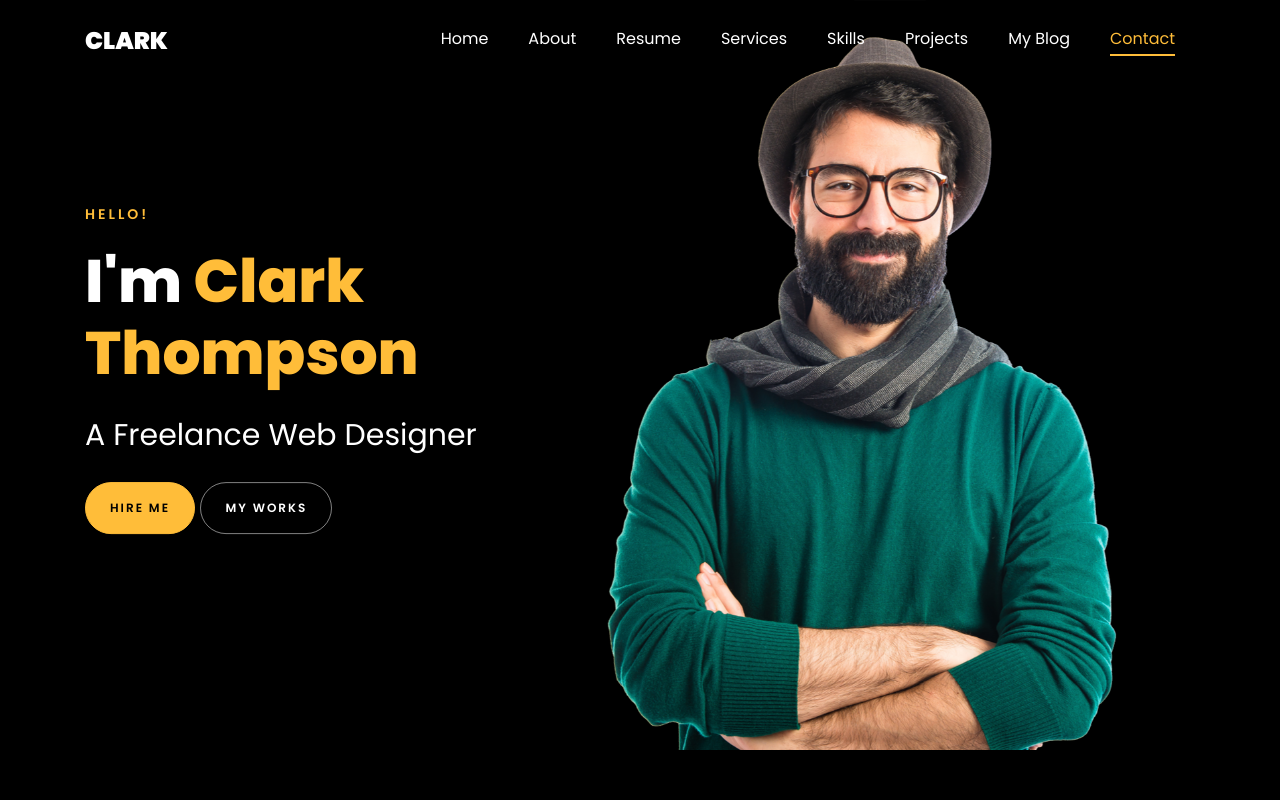
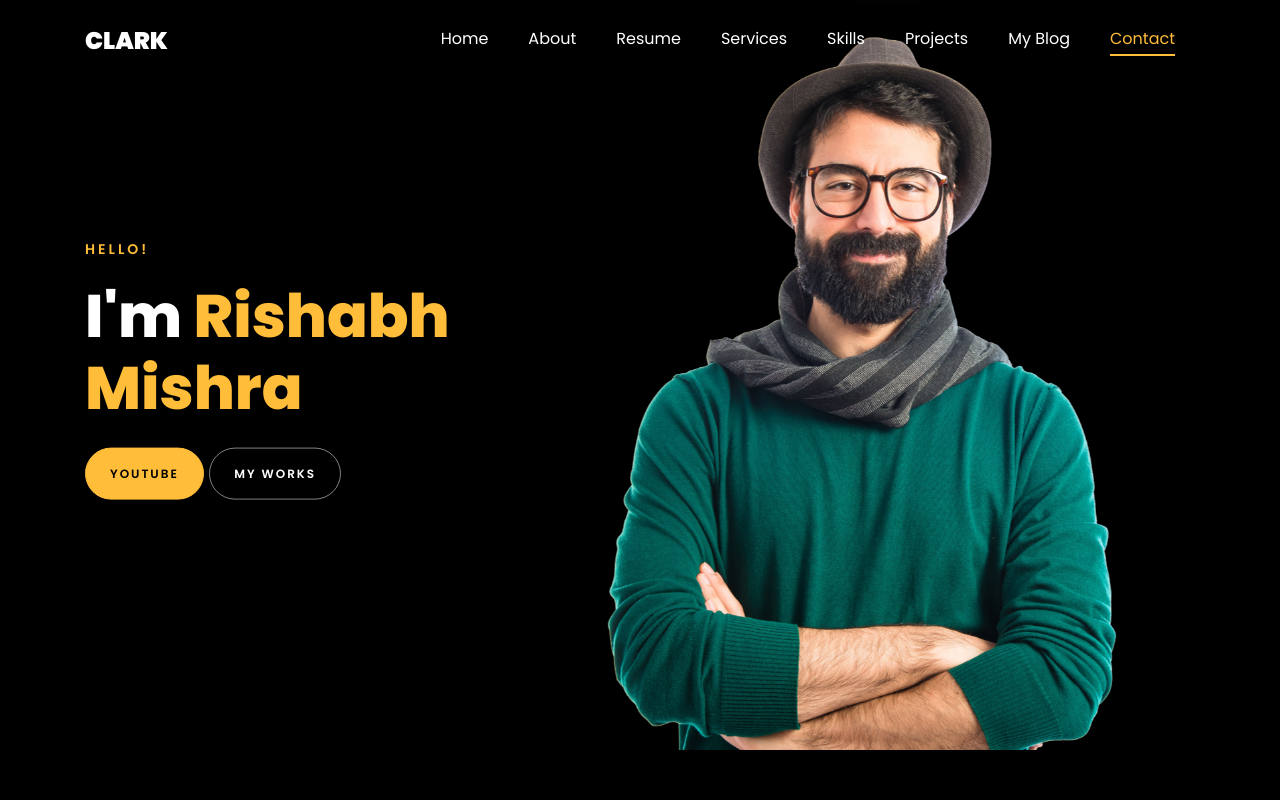
Before and after one commit to patelharshn/portfolio, a plain HTML site: page index.html in a window 1280 px wide. Shown: the top 800 px of the page. Drawn offline with Linux system fonts and the light colour scheme; files whose address does not match are found by name.

Commit message:
add new hero section

```diff
--- a/index.html
+++ b/index.html
@@ -46,7 +46,7 @@
 	      </div>
 	    </div>
 	  </nav>
-	  <section id="home-section" class="hero">
+	  <!-- <section id="home-section" class="hero">
 		  <div class="home-slider  owl-carousel">
 	      <div class="slider-item">
 	      	<div class="overlay"></div>
@@ -67,6 +67,31 @@
 	        </div>
 	      </div>
 	    </div>
+    </section> -->
+
+		<section id="home-section" class="hero">
+		  <div class="home-slider  owl-carousel">
+	       <div class="slider-item ">
+	      	<div class="overlay"></div>
+	         <div class="container">
+	          <div class="row d-md-flex no-gutters slider-text align-items-end justify-content-end" data-scrollax-parent="true">
+	          	<div class="one-third js-fullheight order-md-last img" style="background-image:url(images/bg_1.png);">
+	          	 <div class="overlay"></div>
+	          	</div>
+		          <div class="one-forth d-flex  align-items-center ftco-animate" data-scrollax=" properties: { translateY: '70%' }">
+		          	<div class="text">
+		          		<span class="subheading">Hello!</span>
+			            <h1 class="mb-4 mt-3">I'm <span>Rishabh Mishra</span></h1>
+						<!-- <h2 class="d-flex" style="margin-bottom: 0">With over 5 years of experience</h2> -->
+						<!-- <br> -->
+			            <p><a href="https://www.youtube.com/@RishabhMishraOfficial" class="btn btn-primary py-3 px-4">YouTube</a>
+							<a href="https://github.com/rishabhnmishra" class="btn btn-white btn-outline-white py-3 px-4">My works</a></p>
+		            </div>
+		          </div>
+	        	</div>
+	        </div>
+	      </div>
+		</div>
     </section>
 
     <section class="ftco-about img ftco-section ftco-no-pb" id="about-section">
```
